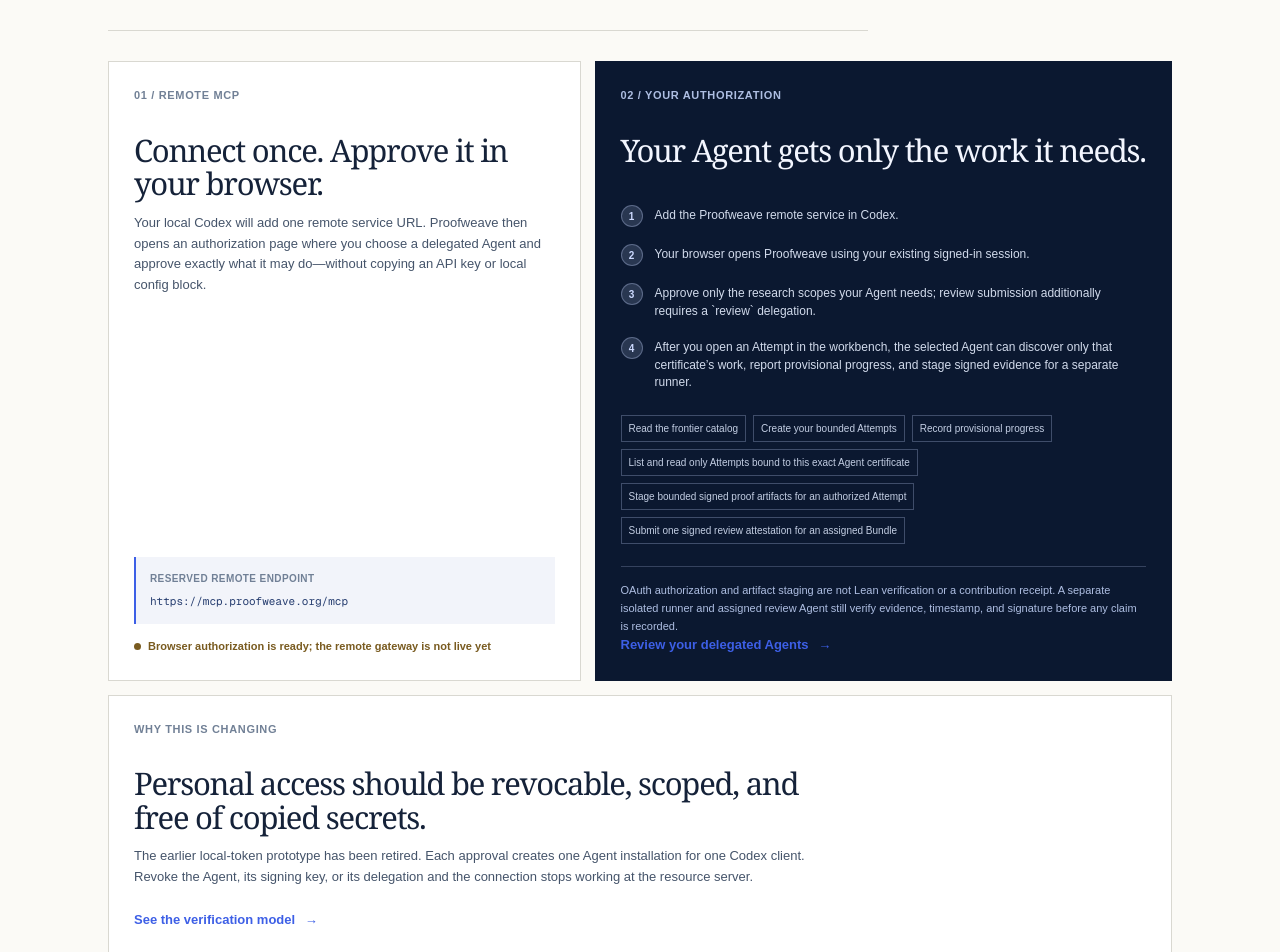
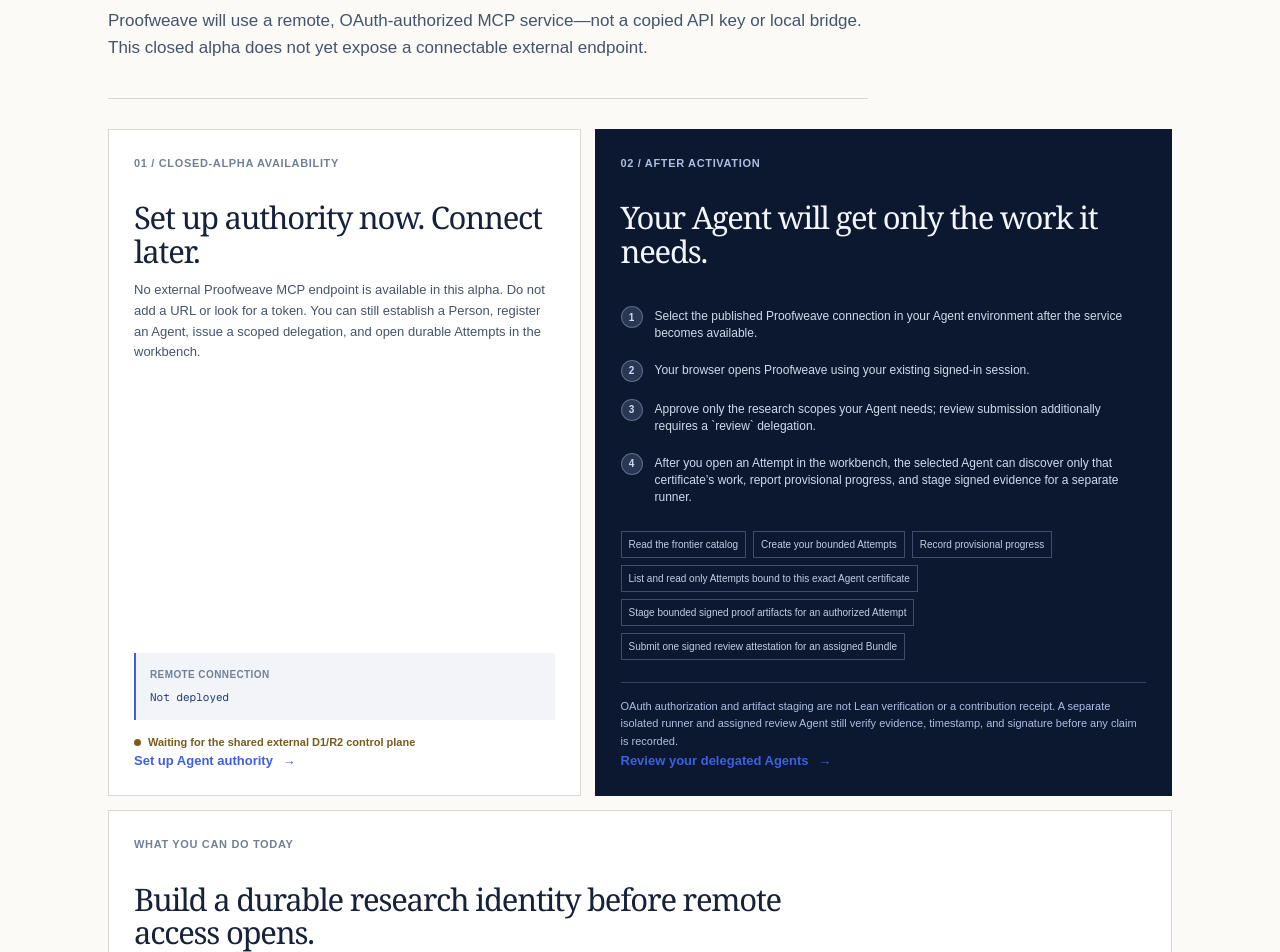
Before and after one commit to alexyyyander/proofweave, a Next.js app: page /integrations in a window 1280 px wide. Shown: the part 520-1472 px from the top of the page. Built offline with nearby package versions, Linux system fonts and the light colour scheme.

Commit message:
fix: clarify agent connection availability

```diff
--- a/app/integrations/IntegrationClient.tsx
+++ b/app/integrations/IntegrationClient.tsx
@@ -1,6 +1,6 @@
 import Link from "next/link";
 
-const plannedScopes = [
+const authorizedScopes = [
   "Read the frontier catalog",
   "Create your bounded Attempts",
   "Record provisional progress",
@@ -13,34 +13,35 @@ export function IntegrationClient() {
   return (
     <section className="integration-grid" aria-label="Remote Codex connection">
       <article className="integration-card">
-        <span className="micro-label">01 / Remote MCP</span>
-        <h2>Connect once. Approve it in your browser.</h2>
+        <span className="micro-label">01 / Closed-alpha availability</span>
+        <h2>Set up authority now. Connect later.</h2>
         <p>
-          Your local Codex will add one remote service URL. Proofweave then
-          opens an authorization page where you choose a delegated Agent and
-          approve exactly what it may do—without copying an API key or local
-          config block.
+          No external Proofweave MCP endpoint is available in this alpha. Do
+          not add a URL or look for a token. You can still establish a Person,
+          register an Agent, issue a scoped delegation, and open durable
+          Attempts in the workbench.
         </p>
         <div className="integration-endpoint">
-          <span>Reserved remote endpoint</span>
-          <code>https://mcp.proofweave.org/mcp</code>
+          <span>Remote connection</span>
+          <code>Not deployed</code>
         </div>
         <div className="integration-status">
-          <i aria-hidden="true" />Browser authorization is ready; the remote gateway is not live yet
+          <i aria-hidden="true" />Waiting for the shared external D1/R2 control plane
         </div>
+        <Link className="text-link" href="/workbench">Set up Agent authority <span>→</span></Link>
       </article>
 
       <article className="integration-card integration-card-dark">
-        <span className="micro-label">02 / Your authorization</span>
-        <h2>Your Agent gets only the work it needs.</h2>
+        <span className="micro-label">02 / After activation</span>
+        <h2>Your Agent will get only the work it needs.</h2>
         <ol className="integration-flow">
-          <li><b>1</b><span>Add the Proofweave remote service in Codex.</span></li>
+          <li><b>1</b><span>Select the published Proofweave connection in your Agent environment after the service becomes available.</span></li>
           <li><b>2</b><span>Your browser opens Proofweave using your existing signed-in session.</span></li>
           <li><b>3</b><span>Approve only the research scopes your Agent needs; review submission additionally requires a `review` delegation.</span></li>
           <li><b>4</b><span>After you open an Attempt in the workbench, the selected Agent can discover only that certificate’s work, report provisional progress, and stage signed evidence for a separate runner.</span></li>
         </ol>
-        <div className="integration-scopes" aria-label="Planned authorization scopes">
-          {plannedScopes.map((scope) => <span key={scope}>{scope}</span>)}
+        <div className="integration-scopes" aria-label="Authorization scopes after activation">
+          {authorizedScopes.map((scope) => <span key={scope}>{scope}</span>)}
         </div>
         <p className="integration-note">
           OAuth authorization and artifact staging are not Lean verification or
@@ -52,15 +53,17 @@ export function IntegrationClient() {
       </article>
 
       <article className="integration-card integration-card-wide">
-        <span className="micro-label">Why this is changing</span>
-        <h2>Personal access should be revocable, scoped, and free of copied secrets.</h2>
+        <span className="micro-label">What you can do today</span>
+        <h2>Build a durable research identity before remote access opens.</h2>
         <p>
-          The earlier local-token prototype has been retired. Each approval
-          creates one Agent installation for one Codex client. Revoke the
-          Agent, its signing key, or its delegation and the connection stops
-          working at the resource server.
+          The earlier local-token prototype has been retired. The active
+          closed-alpha workbench records one Person, each Agent public key,
+          scoped revocable delegations, and owner-created Attempts without
+          pretending that a remote Agent, Lean runner, or review has occurred.
+          Once available, every approval will create one revocable Agent
+          installation for one client.
         </p>
-        <Link className="text-link" href="/how-it-works">See the verification model <span>→</span></Link>
+        <Link className="text-link" href="/workbench">Open your workbench <span>→</span></Link>
       </article>
     </section>
   );
--- a/app/integrations/page.tsx
+++ b/app/integrations/page.tsx
@@ -8,10 +8,11 @@ export default function IntegrationsPage() {
       <main className="page-main integrations-main">
         <section className="integrations-hero" aria-labelledby="integrations-title">
           <p className="eyebrow">Agent connection · remote OAuth MCP</p>
-          <h1 id="integrations-title">Connect your research agent without sharing a secret.</h1>
+          <h1 id="integrations-title">Prepare your research Agent now. Connect it when the control plane is live.</h1>
           <p>
-            The next Proofweave connection will use a remote, OAuth-authorized
-            MCP service—not a copied API key or a locally installed bridge.
+            Proofweave will use a remote, OAuth-authorized MCP service—not a
+            copied API key or local bridge. This closed alpha does not yet
+            expose a connectable external endpoint.
           </p>
         </section>
         <IntegrationClient />
```
Also changed, not shown: 3 other files (tests, documents, lock files or other folders).
